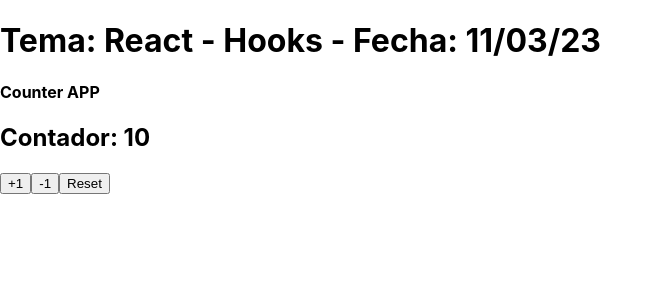
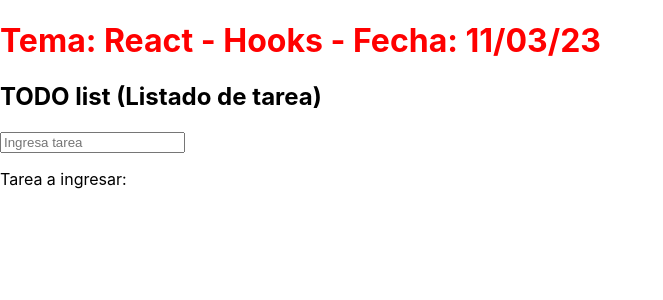
Before and after one commit to gst14/Repo-Hello-React-RollingClases, a React (Create React App) app: page / in a window 1280 px wide. Shown: the top 300 px of the page, without its empty margins (0-663 px from the left). Built offline with nearby package versions, Linux system fonts and the light colour scheme.

Commit message:
Clase 2.3 - Bases React - useState Hook - Task App List - 11/03/23

```diff
--- a/src/App.js
+++ b/src/App.js
@@ -1,20 +1,32 @@
 // Functional component O Componente basado en funcion
-
 import { useState } from "react"
-
+import style from "./App.module.css"
 // PROPS => Properties
 export function App({tema, fecha}) {
-
-  const COUNTER_DEFAULT = 10
-  const [counter, setCounter] = useState(COUNTER_DEFAULT)
+  const [taskList, setTaskList] = useState([])
+  const [taskPreview, setTaskPreview] = useState("")
   return (
     <>
-        <h1>Tema: {tema} - Fecha: {fecha}</h1>
-        <h4>Counter APP</h4>
-        <h2>Contador: {counter}</h2>
-        <button onClick={()=> setCounter( counter + 1 ) }>+1</button>
-        <button onClick={ ()=>setCounter( counter - 1 ) }>-1</button>
-        <button onClick={ ()=> setCounter(COUNTER_DEFAULT) }>Reset</button>
+        <h1 className={style.title}>Tema: {tema} - Fecha: {fecha}</h1>
+        <h2>TODO list (Listado de tarea)</h2>
+        <input placeholder="Ingresa tarea" onKeyUp={(e)=>{
+          const userInput = e.target.value
+          setTaskPreview(userInput) // la entrada de texto del usuario
+          if(e.code === "Enter"){
+            setTaskList([ ...taskList, userInput])
+            setTaskPreview("")
+            e.target.value = ""
+          }
+
+        }}/>
+        <p>Tarea a ingresar: {taskPreview}</p>
+        <ul>
+          {
+            taskList.map( (task,i) =>{
+              return <li key={i} className={style.listItem}>{task}</li>
+            })
+          }
+        </ul>
     </>
   )  // jsx
 }
--- /dev/null
+++ b/src/App.module.css
@@ -0,0 +1,11 @@
+.title{
+  color: red;
+}
+
+.listItem{
+  text-decoration: none;
+  list-style: none;
+  border: 1px solid #000;
+  padding: 10px;
+  margin-bottom: 10px;
+}
```
Also changed, not shown: src/App.css (deleted, +0 -38 lines).
